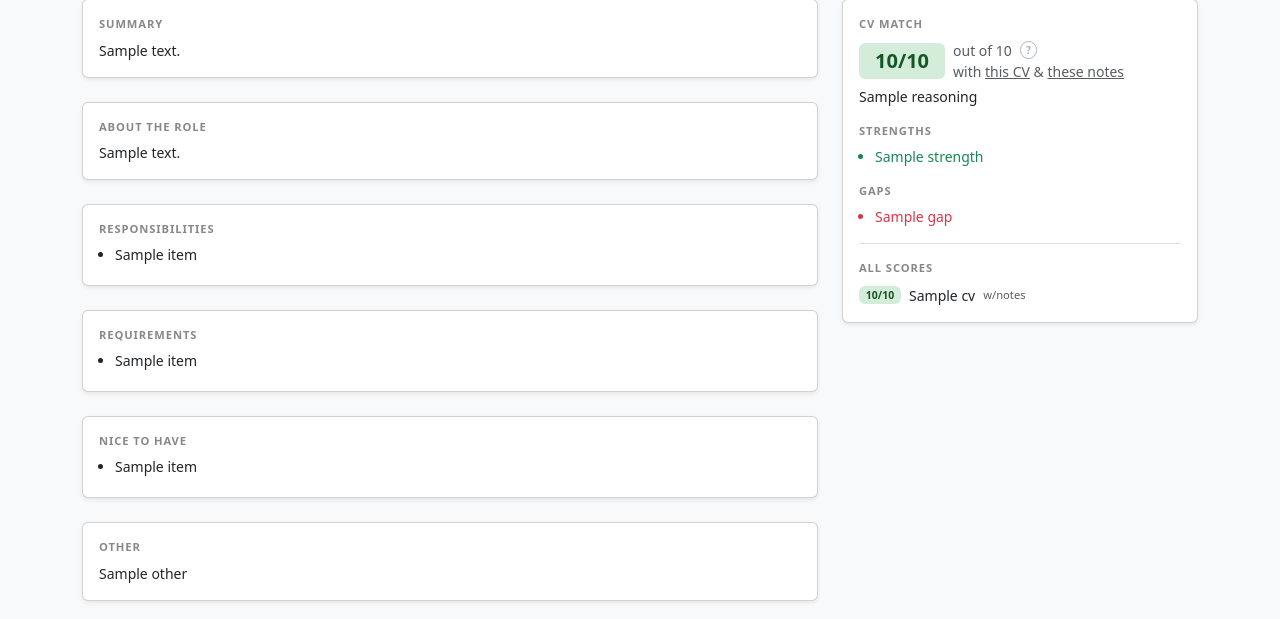
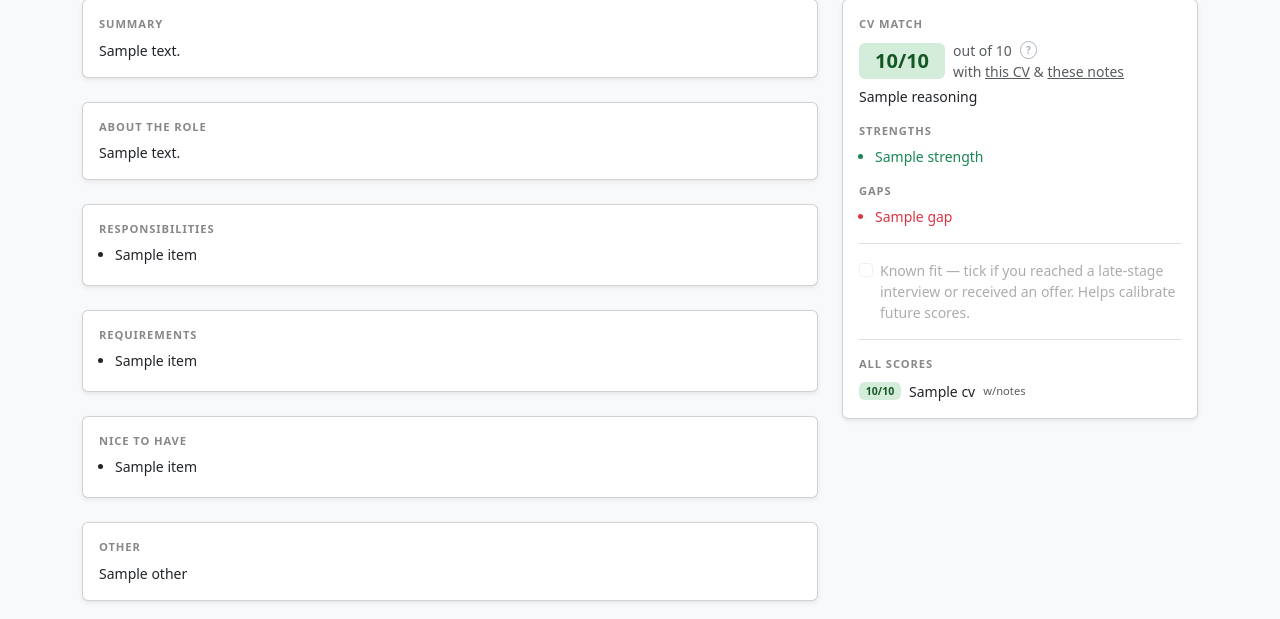
Before and after one commit to sarusso/jobfit, a Django app: template services/webapp/code/jobfit/core_app/templates/jobs/job.html in a window 1280 px wide. Shown: the part 291-910 px from the top of the page. Run offline with Django 3.2, Linux system fonts and the light colour scheme; tables that the repository leaves empty hold one stand-in row (values such as "Sample post"); the template is opened without the code that fills it: values that come from a table or form of the project are taken from there, most other values are stand-ins (such as "Sample title", 1, 10 or a date in 2020); data that the repository does not hold is empty.

Commit message:
Add "known fit" checkbox for future scoring calibration
Co-Authored-By: Claude Opus 4.6 (1M context) <noreply@anthropic.com>

```diff
--- a/services/webapp/code/jobfit/core_app/models.py
+++ b/services/webapp/code/jobfit/core_app/models.py
@@ -201,3 +201,17 @@ class Score(models.Model):
 
     def __str__(self):
         return f'Score {self.score} for {self.job} with {self.cv}'
+
+
+class KnownFit(models.Model):
+    id        = models.UUIDField(primary_key=True, default=uuid.uuid4, editable=False)
+    user      = models.ForeignKey('User', on_delete=models.CASCADE, related_name='known_fits')
+    job       = models.ForeignKey(Job, on_delete=models.CASCADE, related_name='known_fits')
+    cv        = models.ForeignKey(CV, on_delete=models.CASCADE, related_name='known_fits')
+    marked_at = models.DateTimeField(auto_now_add=True)
+
+    class Meta:
+        unique_together = ('user', 'job', 'cv')
+
+    def __str__(self):
+        return f'KnownFit {self.job} / {self.cv}'
--- a/services/webapp/code/jobfit/core_app/templates/jobs/job.html
+++ b/services/webapp/code/jobfit/core_app/templates/jobs/job.html
@@ -186,6 +186,21 @@
           </p>
         {% endif %}
 
+        <div class="border-top mt-3 pt-3">
+          <form action="{% url 'jobs_toggle_known_fit' company.slug job.id %}" method="post" class="m-0">
+            {% csrf_token %}
+            <div class="form-check small" title="{% if not selected_cv %}Select a CV to mark this role as a known fit{% else %}Mark this CV + role as a known fit for calibration{% endif %}">
+              <input class="form-check-input" type="checkbox" id="knownFitCheck"
+                     {% if job.is_known_fit %}checked{% endif %}
+                     {% if not selected_cv %}disabled{% endif %}
+                     onchange="this.form.submit()">
+              <label class="form-check-label text-muted" for="knownFitCheck">
+                Known fit &mdash; tick if you reached a late-stage interview or received an offer. Helps calibrate future scores.
+              </label>
+            </div>
+          </form>
+        </div>
+
         {% if job.all_scores %}
         <div class="border-top mt-3 pt-3">
           <div class="section-title mb-2">All scores</div>
--- a/services/webapp/code/jobfit/urls.py
+++ b/services/webapp/code/jobfit/urls.py
@@ -54,6 +54,7 @@ urlpatterns = [
     path('jobs/score/<slug:company_slug>/stream/', jobs_views.score_company_stream, name='jobs_score_stream'),
     path('jobs/score/<slug:company_slug>/clear/',  jobs_views.clear_scores,         name='jobs_score_clear'),
     path('jobs/score/<slug:company_slug>/<uuid:job_id>/', jobs_views.score_one,     name='jobs_score_one'),
+    path('jobs/known-fit/<slug:company_slug>/<uuid:job_id>/', jobs_views.toggle_known_fit, name='jobs_toggle_known_fit'),
 
     # Jobs app — archive / delete (before generic company routes)
     path('jobs/delete/<slug:company_slug>/<uuid:job_id>/',    jobs_views.delete_job,        name='jobs_delete'),
```
Also changed, not shown: services/webapp/code/jobfit/core_app/admin.py (+8 -1 lines), services/webapp/code/jobfit/core_app/jobs_views.py (+28 -2 lines), services/webapp/code/jobfit/core_app/migrations/0011_knownfit.py (added).
